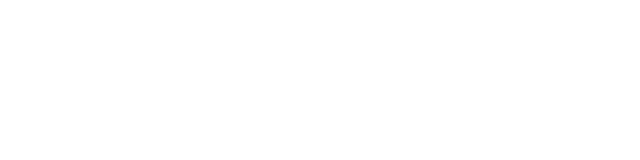
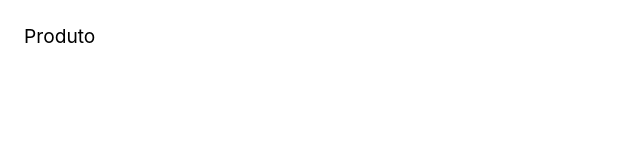
Before and after one commit to ederpagliotto/aulas, a React (Create React App) app: page / in a window 1280 px wide. Shown: the top 160 px of the page, without its empty margins (0-640 px from the left). Built offline with nearby package versions, Linux system fonts and the light colour scheme.

Commit message:
all childrens of GlobalContext being affected by the component

```diff
--- a/src/App.js
+++ b/src/App.js
@@ -1,12 +1,12 @@
 import React from 'react';
-import UserContext from './UserContext';
 import Produto from './Produto';
+import { GlobalStorage } from './GlobalContext';
 
 function App() {
   return (
-    <UserContext.Provider value={{ name: 'Joaozinho' }}>
+    <GlobalStorage>
       <Produto />
-    </UserContext.Provider>
+    </GlobalStorage>
   );
 }
 
--- /dev/null
+++ b/src/GlobalContext.js
@@ -0,0 +1,11 @@
+import React from 'react';
+
+export const GlobalContext = React.createContext();
+
+export const GlobalStorage = ({ children }) => {
+  return (
+    <GlobalContext.Provider value={{ nome: 'Joaozinho' }}>
+      {children}
+    </GlobalContext.Provider>
+  );
+};
--- a/src/Produto.js
+++ b/src/Produto.js
@@ -1,9 +1,7 @@
 import React from 'react';
-import UserContext from './UserContext';
 
 const Produto = () => {
-  const dados = React.useContext(UserContext);
-  return <div></div>;
+  return <div>Produto</div>;
 };
 
 export default Produto;
--- a/src/UserContext.js
+++ /dev/null
@@ -1,5 +0,0 @@
-import React from 'react';
-
-const UserContext = React.createContext();
-
-export default UserContext;
```
